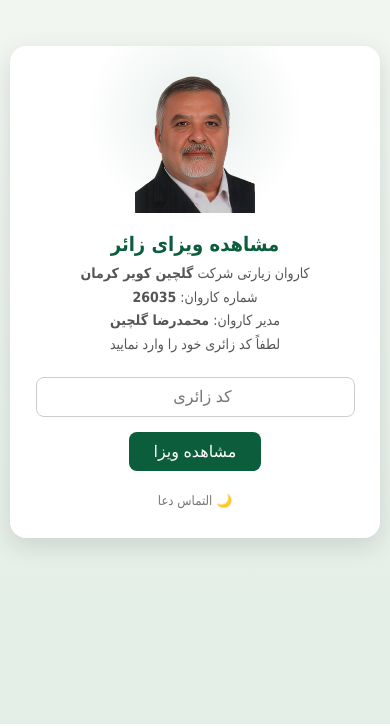
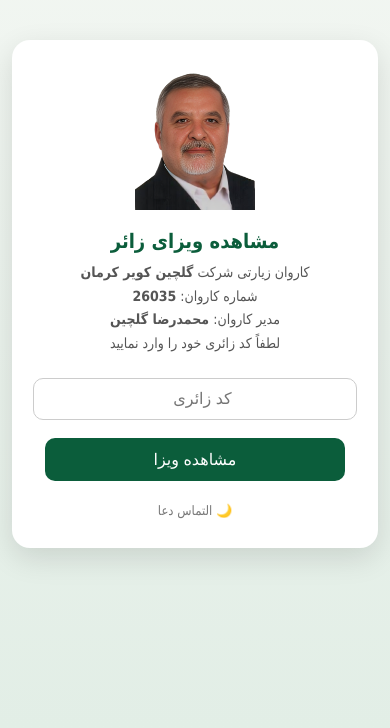
Before and after one commit to Visa-Haj/26035, a plain HTML site: page index.html in a window 390 px wide. Shown: the part 140-868 px from the top of the page. Drawn offline with Linux system fonts and the light colour scheme.

Commit message:
Update index.html

```diff
--- a/index.html
+++ b/index.html
@@ -10,91 +10,69 @@ body {
   direction: rtl;
   margin: 0;
   font-family: Tahoma, sans-serif;
-  background: linear-gradient(to bottom, #f4f7f3, #e2eee6);
+  background: linear-gradient(180deg, #f4f7f3, #e2eee6);
   display: flex;
   justify-content: center;
   align-items: center;
   min-height: 100vh;
-  padding: 10px;
+  padding: 12px;
 }
 
-/* کارت اصلی */
 .container {
   width: 100%;
   max-width: 420px;
   background: #ffffff;
-  padding: 25px 20px 30px;
-  border-radius: 16px;
-  box-shadow: 0 8px 25px rgba(0,0,0,0.12);
+  padding: 28px 20px 30px;
+  border-radius: 18px;
+  box-shadow: 0 10px 30px rgba(0,0,0,0.12);
   text-align: center;
   position: relative;
-  overflow: hidden;
 }
 
-/* افکت حرفه‌ای گرادیانی پشت لوگو */
-.logo-effect {
-  position: absolute;
-  top: -40px;
-  left: 50%;
-  transform: translateX(-50%);
-  width: 220px;
-  height: 220px;
-  background: radial-gradient(
-    circle,
-    rgba(11, 93, 59, 0.12),
-    rgba(11, 93, 59, 0.05),
-    transparent 70%
-  );
-  pointer-events: none;
-}
-
-/* لوگو */
 .logo img {
   width: 120px;
   margin-bottom: 15px;
-  position: relative;
-  z-index: 2;
 }
 
 .title {
   font-size: 20px;
   font-weight: bold;
   color: #0b5d3b;
-  margin-bottom: 6px;
+  margin-bottom: 8px;
 }
 
 .subtitle {
   font-size: 14px;
   color: #555;
-  margin-bottom: 20px;
+  margin-bottom: 22px;
   line-height: 1.7;
 }
 
 input {
-  width: 80%;
+  width: 85%;
   font-size: 16px;
-  padding: 10px;
+  padding: 11px;
   text-align: center;
-  border-radius: 8px;
+  border-radius: 10px;
   border: 1px solid #ccc;
-  margin-bottom: 15px;
+  margin-bottom: 18px;
   outline: none;
-  transition: 0.3s;
 }
 
 input:focus {
   border-color: #0b5d3b;
-  box-shadow: 0 0 6px rgba(11,93,59,0.35);
+  box-shadow: 0 0 6px rgba(11,93,59,0.25);
 }
 
 button {
+  width: 85%;
   font-size: 16px;
-  padding: 10px 25px;
-  border-radius: 8px;
+  padding: 12px;
+  border-radius: 10px;
   border: none;
   cursor: pointer;
   background-color: #0b5d3b;
-  color: white;
+  color: #fff;
   transition: 0.3s;
 }
 
@@ -102,26 +80,27 @@ button:hover {
   background-color: #094d31;
 }
 
-.error {
-  color: #b00020;
-  margin-top: 10px;
-  font-size: 14px;
-  display: none;
-}
-
 .download-btn {
   display: none;
-  margin-top: 15px;
-  padding: 12px 20px;
-  background: #0b5d3b;
-  color: white;
-  border-radius: 8px;
+  width: 85%;
+  margin-top: 14px;
+  padding: 12px;
+  background: #1b7f4d;
+  color: #fff;
+  border-radius: 10px;
   text-decoration: none;
   font-size: 16px;
 }
 
 .download-btn:hover {
-  background: #094d31;
+  background: #145f3a;
+}
+
+.error {
+  margin-top: 14px;
+  color: #b00020;
+  font-size: 14px;
+  display: none;
 }
 
 .footer {
@@ -131,7 +110,9 @@ button:hover {
 }
 
 @media (max-width: 480px) {
-  input { width: 90%; }
+  input, button, .download-btn {
+    width: 92%;
+  }
 }
 </style>
 </head>
@@ -140,10 +121,6 @@ button:hover {
 
 <div class="container">
 
-  <!-- افکت گرادیانی حرفه‌ای -->
-  <div class="logo-effect"></div>
-
-  <!-- لوگو اصلی -->
   <div class="logo">
     <img src="logo.png" alt="لوگوی شرکت گلچین کویر کرمان">
   </div>
@@ -160,24 +137,19 @@ button:hover {
   <input
     type="number"
     id="pdfNum"
-    min="1"
-    max="180"
     placeholder="کد زائری"
     onkeypress="if(event.key==='Enter'){openPDF()}"
   >
 
-  <br>
-
   <button onclick="openPDF()">مشاهده ویزا</button>
 
   <a id="downloadBtn" class="download-btn" href="" download>
-    دانلود فایل ویزا
+    📥 دانلود فایل ویزا
   </a>
 
   <div id="error" class="error"></div>
 
   <div class="footer">🌙 التماس دعا</div>
-
 </div>
 
 <script>
@@ -199,9 +171,13 @@ function openPDF() {
     .then(res => {
       if (res.ok) {
         errorDiv.style.display = 'none';
+
+        // نمایش دکمه دانلود
         downloadBtn.href = pdfPath;
-        downloadBtn.style.display = 'inline-block';
-        window.location.href = pdfPath;
+        downloadBtn.style.display = 'block';
+
+        // باز شدن PDF در تب جدید (مناسب اندروید)
+        window.open(pdfPath, '_blank');
       } else {
         errorDiv.textContent = 'ویزایی با این کد یافت نشد';
         errorDiv.style.display = 'block';
```
